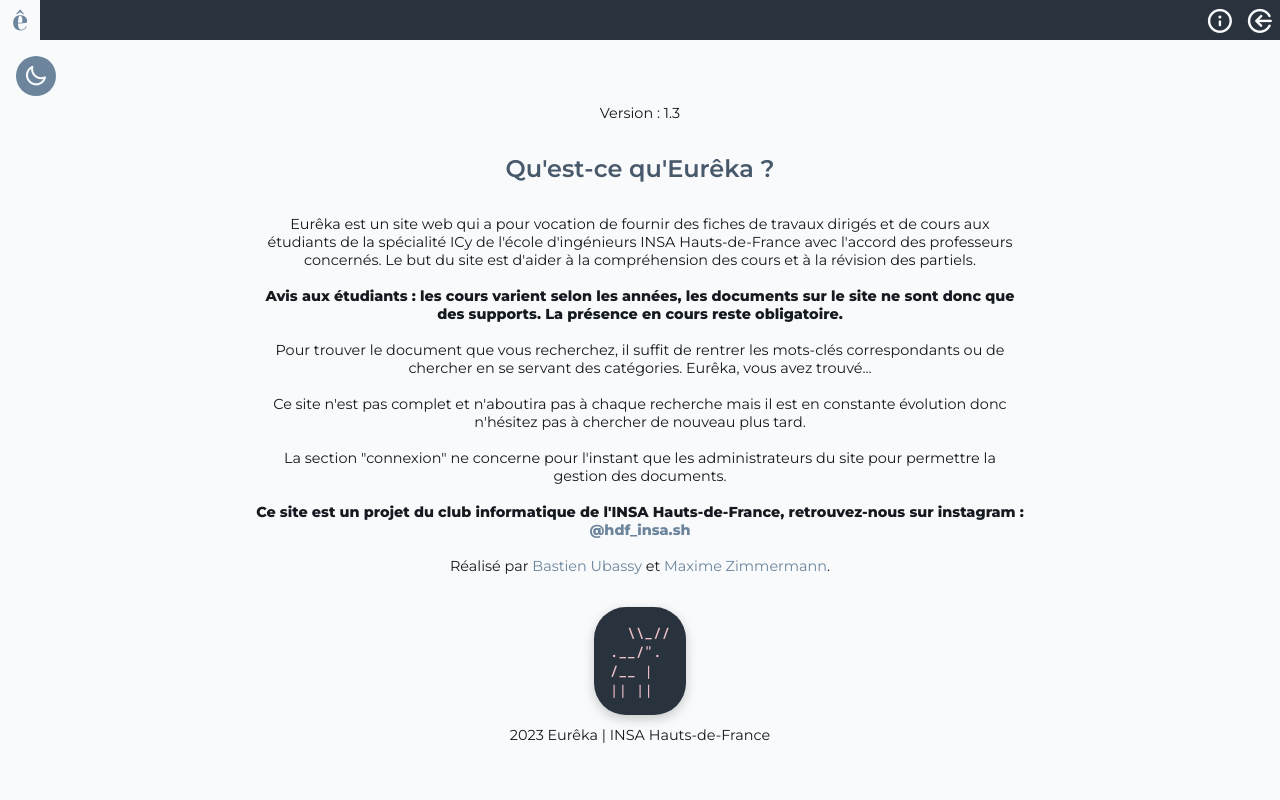
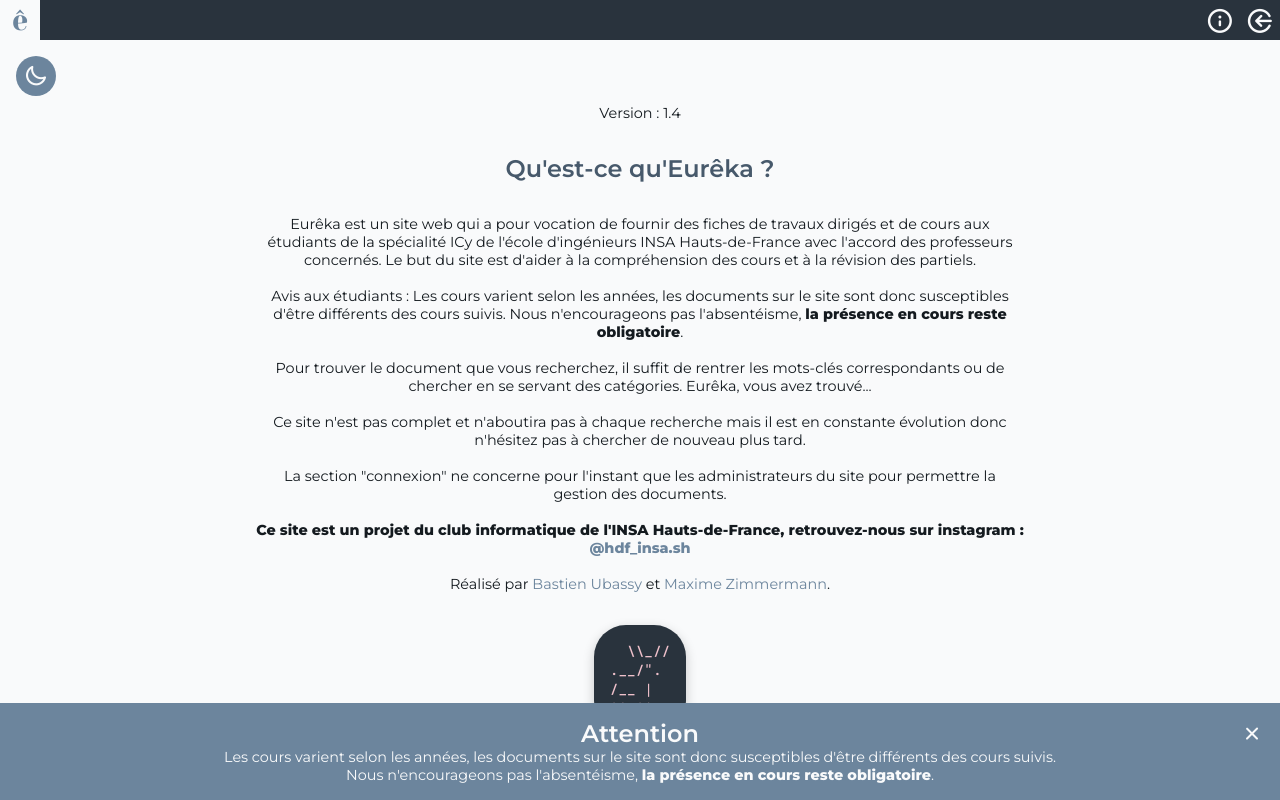
Before and after one commit to maximezim/eureka, a Flask app: page /about in a window 1280 px wide. Run offline with Flask 2, Linux system fonts and the light colour scheme.

Commit message:
visual fixes

```diff
--- a/app.py
+++ b/app.py
@@ -34,7 +34,8 @@ def loggedin() :
 @app.route("/")
 def index():
     cookie = request.cookies.get('theme', default="light")
-    return render_template("index.html", listeAnnees = listMatMenu, listeMatieres = getDictAll(), loggedin = loggedin(), theme = cookie)
+    avertissement = request.cookies.get('avertissement', default="true")
+    return render_template("index.html", listeAnnees = listMatMenu, listeMatieres = getDictAll(), loggedin = loggedin(), theme = cookie, avertissement = avertissement)
 
 
 # MENU
@@ -43,6 +44,7 @@ def index():
 def recherche():
     tag = request.form['search']
     cookie = request.cookies.get('theme', default="light")
+    avertissement = request.cookies.get('avertissement', default="true")
     if tag is not None and tag != "":
         # split tags by space
         tag = tag.split(" ")
@@ -53,15 +55,16 @@ def recherche():
         docs = [item for items, c in Counter(docs).most_common()
                                       for item in [items] * c]
         docs = list(dict.fromkeys(docs))
-        return render_template("menu.html", listeDocu = docs, listeAnnees = listMatMenu, listeMatieres = getDictAll(), loggedin = loggedin(), annee = 0, theme = cookie)
+        return render_template("menu.html", listeDocu = docs, listeAnnees = listMatMenu, listeMatieres = getDictAll(), loggedin = loggedin(), annee = 0, theme = cookie, avertissement = avertissement)
 
 
-    return render_template("menu.html", listeDocu = afficheTout(), listeAnnees = listMatMenu, listeMatieres = getDictAll(), loggedin = loggedin(), annee = 0, theme = cookie)
+    return render_template("menu.html", listeDocu = afficheTout(), listeAnnees = listMatMenu, listeMatieres = getDictAll(), loggedin = loggedin(), annee = 0, theme = cookie, avertissement = avertissement)
 
 @app.route("/search")
 def tout():
     cookie = request.cookies.get('theme', default="light")
-    return render_template("menu.html", listeDocu = afficheTout(), listeAnnees = listMatMenu, listeMatieres = getDictAll(), loggedin = loggedin(), annee = 0, theme = cookie)
+    avertissement = request.cookies.get('avertissement', default="true")
+    return render_template("menu.html", listeDocu = afficheTout(), listeAnnees = listMatMenu, listeMatieres = getDictAll(), loggedin = loggedin(), annee = 0, theme = cookie, avertissement = avertissement)
 
 @app.route("/supprime")
 def suppPost():
@@ -78,6 +81,7 @@ def suppPost():
 @app.route('/modification')
 def modification():
     cookie = request.cookies.get('theme', default="light")
+    avertissement = request.cookies.get('avertissement', default="true")
     if ('loggedin' in session):
         if session['loggedin']:
             titre = request.args.get('titre')
@@ -101,7 +105,7 @@ def modification():
                 for j in range(0, len(mat[i])):
                     dict.update(mat[i][j])
 
-            return render_template("modification.html", matiere = matiere, type = type_doc, annee = annee, titre = titre, auteur = auteur, description = description, tags = tagString, source = source, loggedin = loggedin(), listeMatieres=dict, theme = cookie)
+            return render_template("modification.html", matiere = matiere, type = type_doc, annee = annee, titre = titre, auteur = auteur, description = description, tags = tagString, source = source, loggedin = loggedin(), listeMatieres=dict, theme = cookie, avertissement = avertissement)
 
     return redirect(url_for('login'))
 
@@ -131,6 +135,7 @@ def modificationPost():
 @app.route("/annee", methods=['GET'])
 def annee():
     cookie = request.cookies.get('theme', default="light")
+    avertissement = request.cookies.get('avertissement', default="true")
     annee = request.args.get('annee')
 
     if annee not in ["3", "4", "5"]:
@@ -151,21 +156,23 @@ def annee():
     liste = rechercheListePDF(listerecherche, int(annee), matiere)
     liste = [item for sublist in liste for item in sublist]
 
-    return render_template("menu.html", listeDocu=liste, listeMatieres=listeMatieres, annee=annee, loggedin = loggedin(), theme = cookie)
+    return render_template("menu.html", listeDocu=liste, listeMatieres=listeMatieres, annee=annee, loggedin = loggedin(), theme = cookie, avertissement = avertissement)
 
 @app.route("/divers", methods=['GET'])
 def divers():
     cookie = request.cookies.get('theme', default="light")
+    avertissement = request.cookies.get('avertissement', default="true")
     listeMatieres = getDictAll()
     liste = rechercheListePDF(["divers", "Autre"], 6)
     liste = [item for sublist in liste for item in sublist]
-    return render_template("menu.html", listeDocu=liste, listeMatieres=listeMatieres, annee=0, loggedin = loggedin(), theme = cookie)
+    return render_template("menu.html", listeDocu=liste, listeMatieres=listeMatieres, annee=0, loggedin = loggedin(), theme = cookie, avertissement = avertissement)
 
 # UPLOAD
 
 @app.route('/upload', methods = ['GET'])
 def upload():
     cookie = request.cookies.get('theme', default="light")
+    avertissement = request.cookies.get('avertissement', default="true")
     if ('loggedin' in session):
         if session['loggedin']:
             mat = []
@@ -176,12 +183,13 @@ def upload():
                 for j in range(0, len(mat[i])):
                     dict.update(mat[i][j])
             dict["Autre"] = "divers"
-            return render_template('upload.html', username = session['pseudo'], listeMatieres=dict, loggedin = loggedin(), msg ="", theme = cookie)
+            return render_template('upload.html', username = session['pseudo'], listeMatieres=dict, loggedin = loggedin(), msg ="", theme = cookie, avertissement = avertissement)
     return redirect(url_for('login'))
 
 @app.route("/upload", methods=['POST'])
 def uploadPost():
     cookie = request.cookies.get('theme', default="light")
+    avertissement = request.cookies.get('avertissement', default="true")
     if ('loggedin' in session):
         if session['loggedin']:
             file = request.files['file']
@@ -202,9 +210,9 @@ def uploadPost():
                 for j in range(0, len(mat[i])):
                     dict.update(mat[i][j])
             if res == False:
-                return render_template('upload.html', username = session['pseudo'], listeMatieres=dict, loggedin = loggedin(), msg = "Erreur lors de l'upload", theme = cookie)
+                return render_template('upload.html', username = session['pseudo'], listeMatieres=dict, loggedin = loggedin(), msg = "Erreur lors de l'upload", theme = cookie, avertissement = avertissement)
 
-            return render_template('upload.html', username = session['pseudo'], listeMatieres=dict, loggedin = loggedin(), msg = titre + " uploadé", theme = cookie)
+            return render_template('upload.html', username = session['pseudo'], listeMatieres=dict, loggedin = loggedin(), msg = titre + " uploadé", theme = cookie, avertissement = avertissement)
     return redirect(url_for('login'))
 
 
@@ -213,6 +221,7 @@ def uploadPost():
 @app.route('/login/', methods=['GET', 'POST'])
 def login():
     cookie = request.cookies.get('theme', default="light")
+    avertissement = request.cookies.get('avertissement', default="true")
 
     msg = ''
 
@@ -244,7 +253,7 @@ def login():
 
         else :
             msg = "Nom d'utilisateur ou mot de passe invalide."
-    return render_template('login.html', msg = msg, theme = cookie)
+    return render_template('login.html', msg = msg, theme = cookie, avertissement = avertissement)
 
 
 # LOGOUT
@@ -252,12 +261,13 @@ def login():
 @app.route('/logout')
 def logout():
     cookie = request.cookies.get('theme', default="light")
+    avertissement = request.cookies.get('avertissement', default="true")
 
     # Supprime les données de session*
     session.pop('loggedin', None)
     session.pop('pseudo', None)
 
-    return render_template('index.html', listeMatieres = getDictAll(), loggedin = False, theme = cookie)
+    return render_template('index.html', listeMatieres = getDictAll(), loggedin = False, theme = cookie, avertissement = avertissement)
 
 
 # ABOUT
@@ -265,14 +275,16 @@ def logout():
 @app.route('/about')
 def about():
     cookie = request.cookies.get('theme', default="light")
-    return render_template("about.html", loggedin = loggedin(), theme = cookie)
+    avertissement = request.cookies.get('avertissement', default="true")
+    return render_template("about.html", loggedin = loggedin(), theme = cookie, avertissement = avertissement)
 
 # 404
 
 @app.errorhandler(404)
 def page_not_found(e):
     cookie = request.cookies.get('theme', default="light")
-    return render_template('404.html', theme = cookie), 404
+    avertissement = request.cookies.get('avertissement', default="true")
+    return render_template('404.html', theme = cookie, avertissement = avertissement), 404
 
 if __name__ == "__main__" :
     app.run(host="0.0.0.0",port=80,debug=True)
--- a/static/css/style.css
+++ b/static/css/style.css
@@ -17,13 +17,13 @@
 	--title-col1: hsl(var(--color1), 20%, 35%);
 	--background-col1: hsl(var(--color1), 20%, 98%);
 
-    --cm-col: #91AB79;
+	--cm-col: #91ab79;
 	--td-col: #7d71ca;
-    --divers-col: #FF6D00;
+	--divers-col: #ff6d00;
 
 	/* === Police === */
-    --body-font: 'Montserrat', sans-serif;
-    --title-font: 'Yeseva One', cursive;
+	--body-font: "Montserrat", sans-serif;
+	--title-font: "Yeseva One", cursive;
 
 	--big-font-size: 10rem;
 	--title-font-size: 2.5rem;
@@ -31,9 +31,9 @@
 	--h1-font-size: 1.5rem;
 	--h2-font-size: 1.1rem;
 	--nav-font-size: 1.5rem;
-    --normal-font-size: .9rem;
-    --small-font-size: .8rem;
-    --smaller-font-size: .75rem;
+	--normal-font-size: 0.9rem;
+	--small-font-size: 0.8rem;
+	--smaller-font-size: 0.75rem;
 
 	--font-light: 300;
 	--font-medium: 400;
@@ -81,6 +78,11 @@ body {
 	font-size: var(--normal-font-size);
 	background-color: var(--background-col1);
 	color: var(--text-col1);
+	min-height: calc(100vh - 2 * var(--header-height));
+}
+
+main {
+	min-height: calc(100vh - 2 * var(--header-height));
 }
 
 h1 {
@@ -139,12 +141,9 @@ a::selection {
 	height: var(--header-height);
 	background-color: var(--dark-col1);
 	z-index: var(--z-fixed);
-
 }
 
 .footer {
-    position: relative;
-    bottom: 0;
 	display: flex;
 	flex-direction: row;
 	align-items: center;
@@ -252,19 +251,58 @@ a::selection {
 	background-color: var(--col1);
 	color: var(--lighter-col1);
 	border-radius: 50%;
-    padding: .5rem;
+	padding: 0.5rem;
 	font-size: var(--h1-font-size);
 	width: 2.5rem;
 	height: 2.5rem;
 	cursor: pointer;
-    transition: background-color .1s;
+	transition: background-color 0.1s;
 }
 
 .bouton_theme:hover {
 	background-color: var(--dark-col1);
-    transition: background-color .2s;
+	transition: background-color 0.2s;
 }
 
+.avertissement {
+	position: fixed;
+	bottom: 0;
+	left: 0;
+	width: 100%;
+	z-index: var(--z-modal);
+	background-color: var(--col1);
+	padding: 1rem;
+
+	display: flex;
+	flex-direction: column;
+	align-items: center;
+	justify-content: center;
+}
+
+.avertissement_hidden {
+	bottom: -100%;
+	transition: bottom 1s;
+}
+
+.avertissement h1,
+.avertissement p {
+	color: var(--lighter-col1);
+}
+
+#bouton-ferme {
+	position: absolute;
+	top: 1rem;
+	right: 1rem;
+	border: none;
+	background-color: transparent;
+	color: var(--lighter-col1);
+	font-size: var(--h1-font-size);
+	cursor: pointer;
+}
+
+#bouton-ferme:hover {
+	color: var(--dark-col1);
+}
 
 /* ===== NAVBAR ===== */
 
--- /dev/null
+++ b/static/js/cookies.js
@@ -0,0 +1,19 @@
+function toggleTheme() {
+    cookies = document.cookie.split("; ");
+
+    if (cookies[1] == "theme=dark" || cookies[1] == "theme=pink" || cookies[0] == "theme=dark" || cookies[0] == "theme=pink") document.cookie = "theme=light; path=/; expires=Thu, 18 Dec 9999 12:00:00 UTC";
+    else document.cookie = "theme=dark; path=/; expires=Thu, 18 Dec 9999 12:00:00 UTC";
+
+    console.log(document.cookie);
+
+    location.reload();
+}
+
+function closePopUp() {
+    document.cookie = "avertissement=false; path=/; expires=Thu, 18 Dec 9999 12:00:00 UTC";
+    document.getElementById("avertissement").classList.add("avertissement_hidden");
+}
+
+document.getElementById("bouton-theme").addEventListener("click", ()=>{toggleTheme()});
+
+document.getElementById("bouton-ferme").addEventListener("click", ()=>{closePopUp()});
--- a/static/listeMatieres/3/4.txt
+++ b/static/listeMatieres/3/4.txt
@@ -0,0 +1,3 @@
+Programmation logique : prog_logique
+Compilation : compilation
+Technologies Web avancées : technologies_web_avancees
--- a/templates/about.html
+++ b/templates/about.html
@@ -1,45 +1,60 @@
-{% extends 'layout.html' %}
-
-{% block titre %}A propos{% endblock %}
-
-{% block main %}
+{% extends 'layout.html' %} {% block titre %}A propos{% endblock %} {% block
+main %}
 
 <script src="{{ url_for('static',filename='js/easter_egg.js')}}" defer></script>
 
 <div class="center">
 	<div class="about" id="about">
-        <p>Version : 1.3</p>
+		<p>Version : 1.4</p>
 		<h1>Qu'est-ce qu'Eurêka ?</h1>
 		<p>
-        Eurêka est un site web qui a pour vocation de fournir des fiches de travaux dirigés et de cours aux étudiants de la
-        spécialité ICy de l'école d'ingénieurs INSA Hauts-de-France avec l'accord des professeurs concernés. Le but du site est d'aider à la compréhension des cours
-        et à la révision des partiels.
-        <br><br>
-        <b>Avis aux étudiants : les cours varient selon les années, les documents sur le site ne sont donc que des supports. La présence en cours reste obligatoire.</b>
-        <br><br>
-        Pour trouver le document que vous
-        recherchez, il suffit de rentrer les mots-clés correspondants ou de chercher en se servant
-        des catégories. Eurêka, vous avez trouvé...
-        <br><br>
-        Ce site n'est pas complet et n'aboutira pas à chaque recherche mais il est en constante
-        évolution donc n'hésitez pas à chercher de nouveau plus tard.
-        <br><br>
-        La section "connexion" ne concerne pour l'instant que les administrateurs du site pour
-        permettre la gestion des documents.
-        <br><br>
-        <b>Ce site est un projet du club informatique de l'INSA Hauts-de-France, retrouvez-nous
-        sur instagram : <a href="https://www.instagram.com/hdf_insa.sh/" class="insta_link">@hdf_insa.sh</a></b>
-        <br><br>
-        Réalisé par <a href="https://www.linkedin.com/in/bastien-ubassy/" class="insta_link">Bastien Ubassy</a> et <a href="https://www.linkedin.com/in/maxime-zimmermann/" class="insta_link">Maxime Zimmermann</a>.
+			Eurêka est un site web qui a pour vocation de fournir des fiches de
+			travaux dirigés et de cours aux étudiants de la spécialité ICy de l'école
+			d'ingénieurs INSA Hauts-de-France avec l'accord des professeurs concernés.
+			Le but du site est d'aider à la compréhension des cours et à la révision
+			des partiels.
+			<br /><br />
+			Avis aux étudiants : Les cours varient selon les années, les documents sur
+			le site sont donc susceptibles d'être différents des cours suivis. Nous
+			n'encourageons pas l'absentéisme,
+			<b>la présence en cours reste obligatoire</b>. <br /><br />
+			Pour trouver le document que vous recherchez, il suffit de rentrer les
+			mots-clés correspondants ou de chercher en se servant des catégories.
+			Eurêka, vous avez trouvé...
+			<br /><br />
+			Ce site n'est pas complet et n'aboutira pas à chaque recherche mais il est
+			en constante évolution donc n'hésitez pas à chercher de nouveau plus tard.
+			<br /><br />
+			La section "connexion" ne concerne pour l'instant que les administrateurs
+			du site pour permettre la gestion des documents.
+			<br /><br />
+			<b
+				>Ce site est un projet du club informatique de l'INSA Hauts-de-France,
+				retrouvez-nous sur instagram :
+				<a href="https://www.instagram.com/hdf_insa.sh/" class="insta_link"
+					>@hdf_insa.sh</a
+				></b
+			>
+			<br /><br />
+			Réalisé par
+			<a href="https://www.linkedin.com/in/bastien-ubassy/" class="insta_link"
+				>Bastien Ubassy</a
+			>
+			et
+			<a
+				href="https://www.linkedin.com/in/maxime-zimmermann/"
+				class="insta_link"
+				>Maxime Zimmermann</a
+			>.
+		</p>
 
 		<div class="about_barre" id="about-barre">
-            &nbsp&nbsp\\_//<br>
-            .__/".<br>
-            /__ |<br>
-            || ||<br>
+			&nbsp&nbsp\\_//<br />
+			.__/".<br />
+			/__ |<br />
+			|| ||<br />
 		</div>
 	</div>
 </div>
 
-
 {% endblock %}
--- a/templates/layout.html
+++ b/templates/layout.html
@@ -1,57 +1,70 @@
 <!DOCTYPE html>
 
 <html lang="fr">
-
 	<head>
 		<title>Eurêka - {% block titre %}{% endblock %}</title>
-    <meta charset="UTF-8">
-    <meta name="viewport" content="width=device-width, initial-scale=1.0">
-    <link rel="stylesheet" href="https://unicons.iconscout.com/release/v4.0.0/css/line.css">
-    {% if theme == "light" %} <link id="head-theme" rel="stylesheet" href="{{ url_for('static',filename='css/style.css')}}">
-    {% elif theme == "dark" %} <link id="head-theme" rel="stylesheet" href="{{ url_for('static',filename='css/style-sombre.css')}}">
-    {% else %} <link id="head-theme" rel="stylesheet" href="{{ url_for('static',filename='css/style-rose.css')}}">
+		<meta charset="UTF-8" />
+		<meta name="viewport" content="width=device-width, initial-scale=1.0" />
+		<link
+			rel="stylesheet"
+			href="https://unicons.iconscout.com/release/v4.0.0/css/line.css"
+		/>
+		{% if theme == "light" %}
+		<link
+			id="head-theme"
+			rel="stylesheet"
+			href="{{ url_for('static',filename='css/style.css')}}"
+		/>
+		{% elif theme == "dark" %}
+		<link
+			id="head-theme"
+			rel="stylesheet"
+			href="{{ url_for('static',filename='css/style-sombre.css')}}"
+		/>
+		{% else %}
+		<link
+			id="head-theme"
+			rel="stylesheet"
+			href="{{ url_for('static',filename='css/style-rose.css')}}"
+		/>
 		{% endif %}
-    <link rel="icon" type="image/x-icon" href="/static/img/logo.png"/>
-    <script src="{{ url_for('static',filename='js/theme.js')}}" defer></script>
+		<link rel="icon" type="image/x-icon" href="/static/img/logo.png" />
+		<script
+			src="{{ url_for('static',filename='js/cookies.js')}}"
+			defer
+		></script>
 	</head>
 
 	<body>
-
 		<!-- ===== HEADER ===== -->
 		<header class="header" id="header">
 			<nav class="nav_left" id="nav-left">
 				<a href="{{ url_for('index') }}">
-                <div class="nav_logo">
-                    ê
-                </div>
+					<div class="nav_logo">ê</div>
 				</a>
-            {% block matieres %}{% endblock %}
-
-            {% block searchbar %}{% endblock %}
+				{% block matieres %}{% endblock %} {% block searchbar %}{% endblock %}
 			</nav>
-
-
 
 			<nav class="nav_right" id="nav-right">
 				<a href="{{ url_for('about') }}">
-                <div class = "icon nav_icon">
+					<div class="icon nav_icon">
 						<i class="uil uil-info-circle"></i>
 					</div>
 				</a>
 				{% if (not loggedin) %}
 				<a href="{{ url_for('login') }}">
-                    <div class = "icon nav_icon">
+					<div class="icon nav_icon">
 						<i class="uil uil-sign-in-alt"></i>
 					</div>
 				</a>
 				{% else %}
 				<a href="{{ url_for('upload') }}">
-                    <div class = "icon nav_icon">
+					<div class="icon nav_icon">
 						<i class="uil uil-file-export"></i>
 					</div>
 				</a>
 				<a href="{{ url_for('logout') }}">
-                    <div class = "icon nav_icon">
+					<div class="icon nav_icon">
 						<i class="uil uil-sign-out-alt"></i>
 					</div>
 				</a>
@@ -68,7 +81,22 @@
 				<i id="icon-theme" class="uil uil-sun"></i>
 				{% endif %}
 			</button>
-        {% block main %}{% endblock %}
+			{% block main %}{% endblock %} {% if avertissement == "true" %}
+			<div class="avertissement" id="avertissement">
+				<div class="icon close_icon">
+					<i class="uil uil-times" id="bouton-ferme"></i>
+				</div>
+				<h1>Attention</h1>
+				<p>
+					Les cours varient selon les années, les documents sur le site sont
+					donc susceptibles d'être différents des cours suivis.
+				</p>
+				<p>
+					Nous n'encourageons pas l'absentéisme,
+					<b>la présence en cours reste obligatoire</b>.
+				</p>
+			</div>
+			{% endif %}
 		</main>
 
 		<!-- ===== FOOTER ===== -->
@@ -76,3 +104,4 @@
 			<p>2023 Eurêka | INSA Hauts-de-France</p>
 		</footer>
 	</body>
+</html>
```
Also changed, not shown: other parts of static/css/style.css (+56 -65 lines), templates/404.html (+26 -8 lines). Lines whose indentation alone changed are shown as unchanged.
